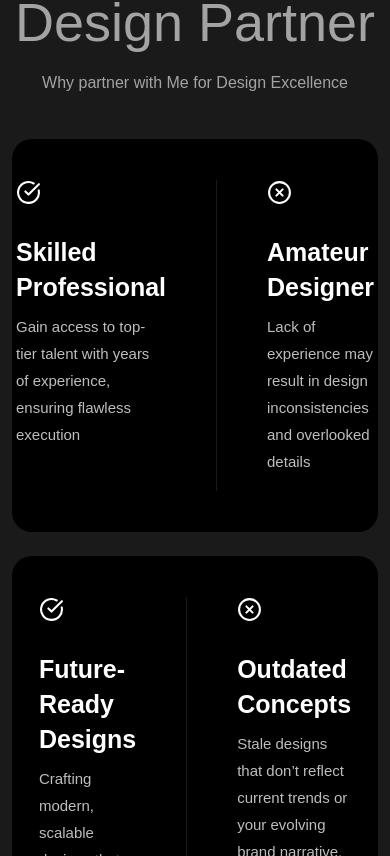
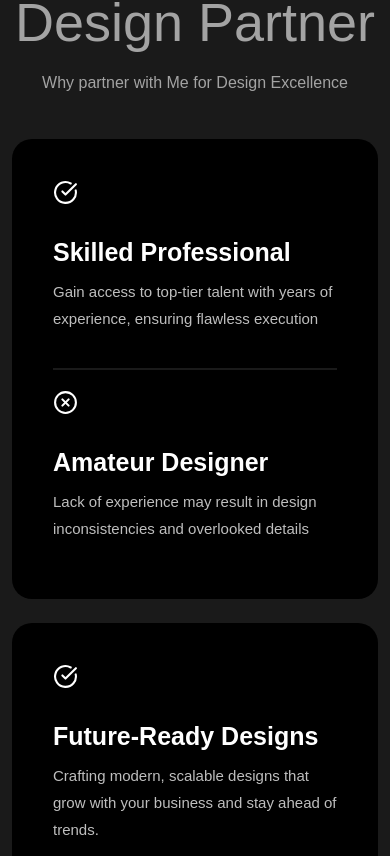
Before and after one commit to WTFAYXN/Tarlose-React, a React (Vite) app in the folder client/: page / in a window 390 px wide. Shown: the part 6528-7384 px from the top of the page. Built offline with nearby package versions, Linux system fonts and the light colour scheme; no server answers; the HTML template or start-up script is replaced by a standard one.

Commit message:
ungrade the responsive stacked card

```diff
--- a/client/src/components/StackedCards/StackedCards.css
+++ b/client/src/components/StackedCards/StackedCards.css
@@ -93,3 +93,32 @@
   font-weight: 400;
   line-height: 27px;
 }
+
+@media (max-width: 768px) {
+.stacked-heading-container {
+  position: relative;
+  top: 0;
+
+}
+.stack-card {
+  position: relative;
+  top: 0;
+}
+.parent-card {
+    gap: 20px;
+    flex-direction: column;
+}
+.card-main-content {
+    width: auto;
+}
+.vertical-devider {
+    background-color: #fff;
+    align-self: stretch;
+    flex: none;
+    height: 2px;
+    overflow: hidden;
+    position: relative;
+    width: auto;
+    opacity: 0.1;
+}
+}
```
